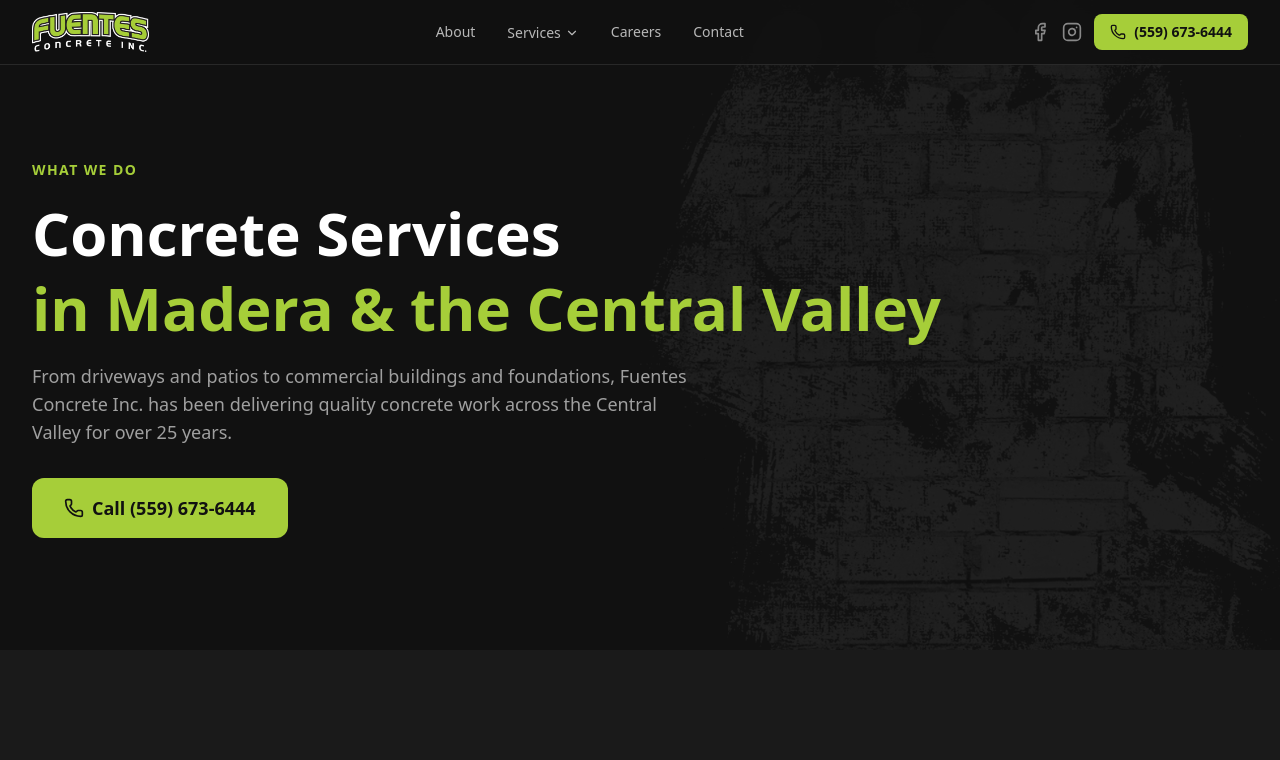
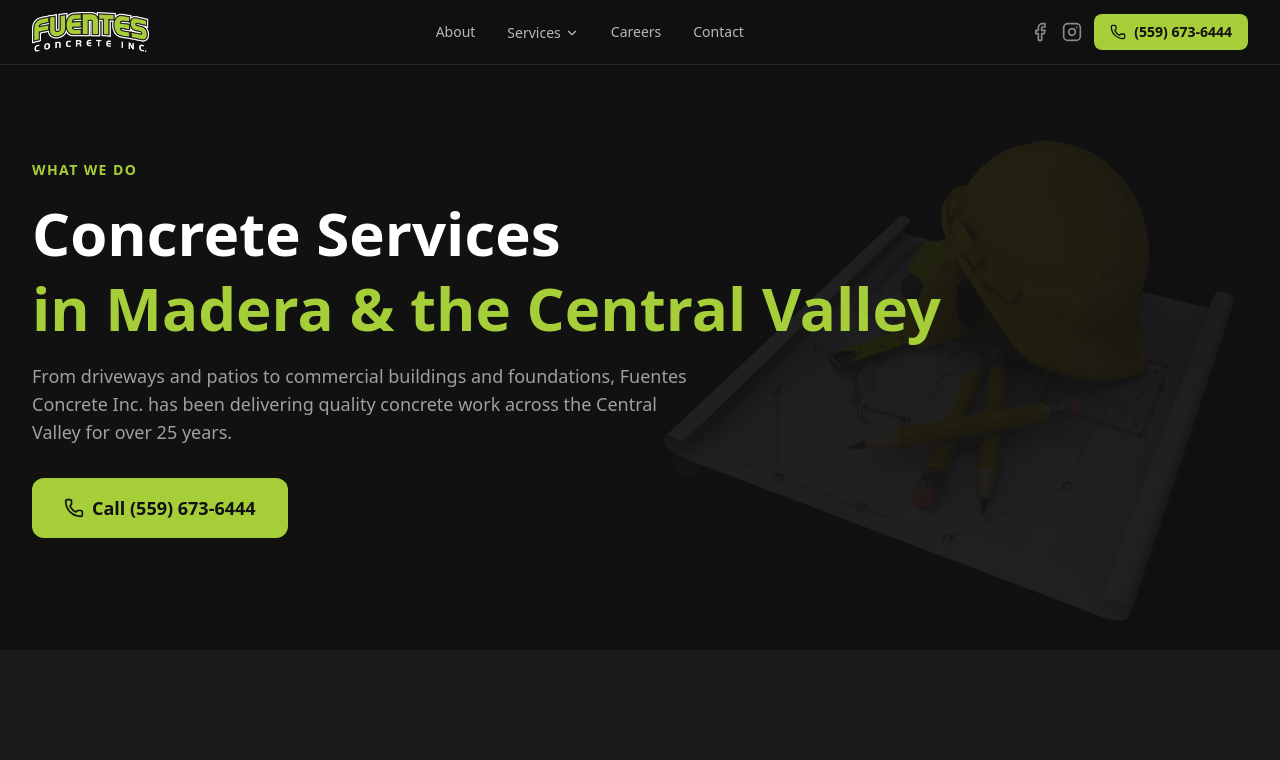
Before and after one commit to CalTech-Web/fuentes-concrete, a Next.js app: page /services in a window 1280 px wide. Shown: the top 760 px of the page. Built offline with nearby package versions, Linux system fonts and the light colour scheme.

Commit message:
Replace brick texture with hardhat blueprint image in service heroes
Co-Authored-By: Claude Opus 4.6 <noreply@anthropic.com>

```diff
--- a/src/components/HeroPattern.tsx
+++ b/src/components/HeroPattern.tsx
@@ -4,10 +4,10 @@ export default function HeroPattern() {
   return (
     <div className="absolute top-0 right-0 bottom-0 w-1/2 pointer-events-none">
       <Image
-        src="/images/brick-texture.png"
+        src="/images/hero-hardhat.png"
         alt=""
         fill
-        className="object-cover object-center opacity-[0.07]"
+        className="object-contain object-right-bottom opacity-[0.07]"
         loading="lazy"
         sizes="50vw"
       />
```
Also changed, not shown: public/images/hero-hardhat.png (added).
